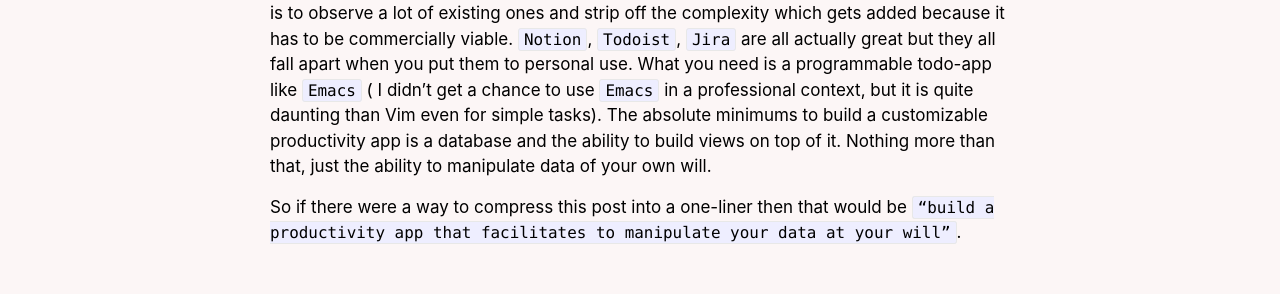
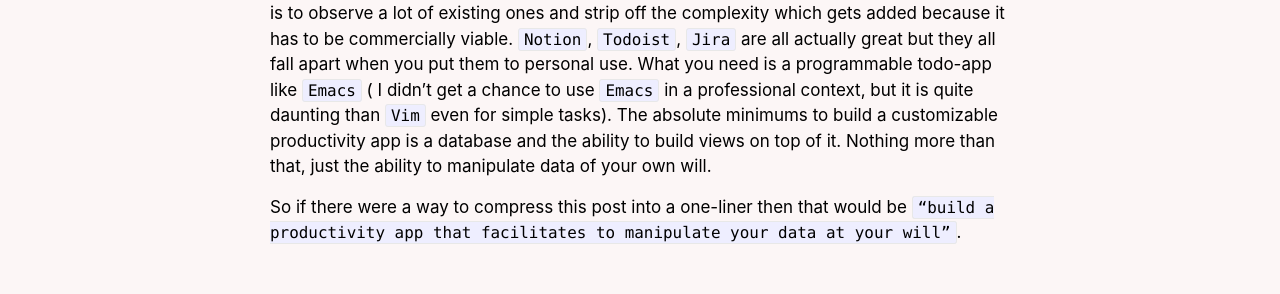
Before and after one commit to aneessh18/aneessh18.github.io, a Jekyll site: the page built from _posts/2022-02-26-programmable-todo-list.markdown, in a window 1280 px wide. Shown: the part 548-842 px from the top of the page. Built offline with Jekyll 4.4.1, drawn with Linux system fonts in a browser that asks for light colours.

Commit message:
make vim bold typed

```diff
--- a/_posts/2022-02-26-programmable-todo-list.markdown
+++ b/_posts/2022-02-26-programmable-todo-list.markdown
@@ -8,6 +8,6 @@ author: Aneesh
 
 After having worked with Jira and Todoist in professional and personal contexts respectively, I have come to a conclusion that if you can code then you ought to create your own productivity tracking app. This conclusion has been made after seeing a high-performing senior member in my org dogfood his own to-do list app and achieve high levels of productivity. Though Jira is good for conducting sprints in a collaborative environment it doesn’t kill to have a to-do list for yourself with bare minimums. I know this sounds crazy because you gotta develop and maintain it, but if you take the exponential outcomes into consideration, it’s one of those low effort and high impact projects where the project itself gets better along with time. It’s not like you’re conceiving a startup idea, cause it has no commercial viability. It’s just that it helps you organize your shit better in a more customizable manner which can yield better productivity.
 
-Of course, the pre-requisite to building this in-house productivity cum todo-list application is to observe a lot of existing ones and strip off the complexity which gets added because it has to be commercially viable. `Notion`, `Todoist`, `Jira` are all actually great but they all fall apart when you put them to personal use. What you need is a programmable todo-app like `Emacs` ( I didn’t get a chance to use `Emacs` in a professional context, but it is quite daunting than Vim even for simple tasks). The absolute minimums to build a customizable productivity app is a database and the ability to build views on top of it. Nothing more than that, just the ability to manipulate data of your own will.
+Of course, the pre-requisite to building this in-house productivity cum todo-list application is to observe a lot of existing ones and strip off the complexity which gets added because it has to be commercially viable. `Notion`, `Todoist`, `Jira` are all actually great but they all fall apart when you put them to personal use. What you need is a programmable todo-app like `Emacs` ( I didn’t get a chance to use `Emacs` in a professional context, but it is quite daunting than `Vim` even for simple tasks). The absolute minimums to build a customizable productivity app is a database and the ability to build views on top of it. Nothing more than that, just the ability to manipulate data of your own will.
 
 So if there were a way to compress this post into a one-liner then that would be `“build a productivity app that facilitates to manipulate your data at your will”`.
```
